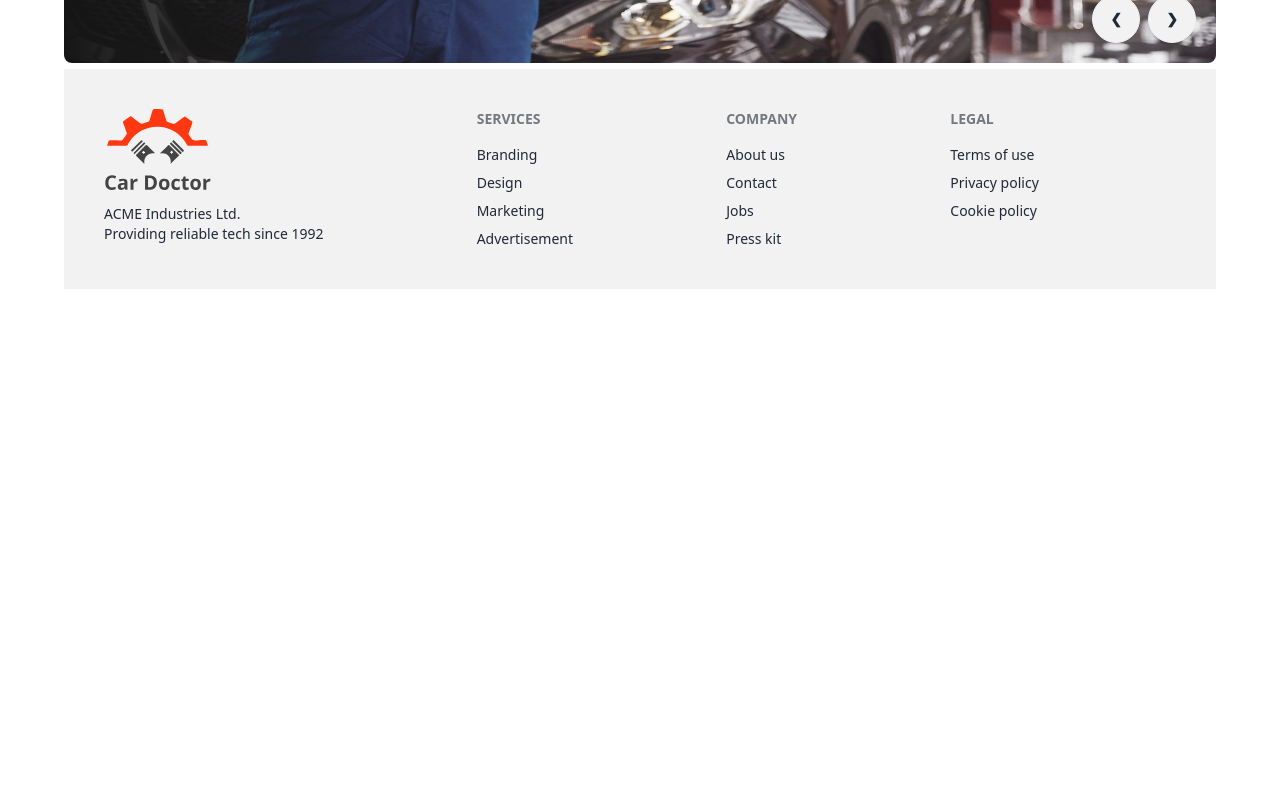
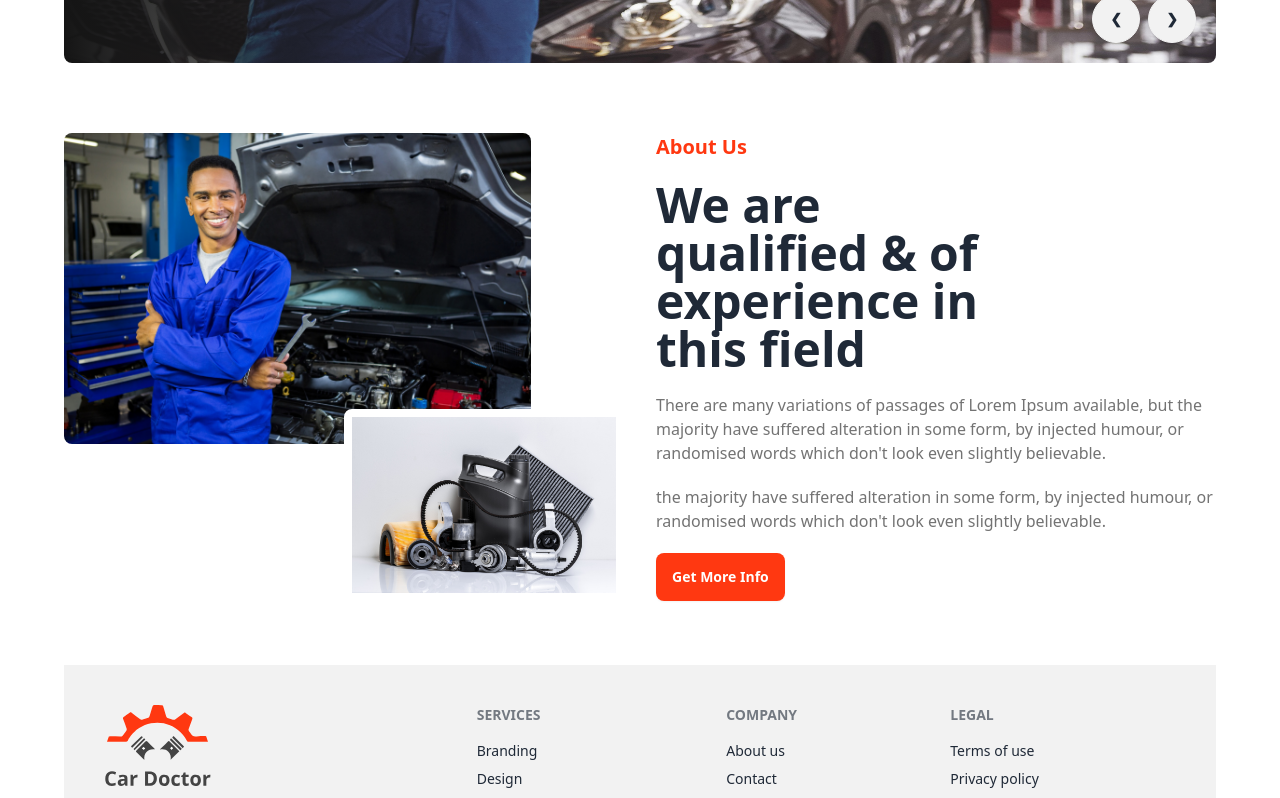
Before and after one commit to ranamiah221/cars-doctor-client, a React (Vite) app: page / in a window 1280 px wide. Shown: the part 540-1338 px from the top of the page. Before the commit the page ends 829 px from the top, so only its background shows below. Built offline with nearby package versions, Linux system fonts and the light colour scheme.

Commit message:
added about section in to the home page

```diff
--- /dev/null
+++ b/src/pages/Home/About/About.jsx
@@ -0,0 +1,21 @@
+import person from '../../../assets/images/about_us/person.jpg'
+import parts from '../../../assets/images/about_us/parts.jpg'
+const About = () => {
+    return (
+        <div className="w-full flex gap-8 my-16">
+            <div className="w-1/2 relative">
+              <img className='w-5/6 rounded-lg' src={person} alt="" />
+              <img className='w-1/2 absolute right-0 bottom-0 rounded-lg border-8 border-white' src={parts} alt="" />
+            </div>
+            <div className="w-1/2 space-y-5">
+                <h3 className='text-[#FF3811] text-xl font-bold'>About Us</h3>
+                <h2 className='text-5xl font-bold w-2/3 '>We are qualified & of experience in this field</h2>
+                <p className='text-base font-normal text-[#737373]'>There are many variations of passages of Lorem Ipsum available, but the majority have suffered alteration in some form, by injected humour, or randomised words which don't look even slightly believable. </p>
+                <p className='text-base font-normal text-[#737373]'>the majority have suffered alteration in some form, by injected humour, or randomised words which don't look even slightly believable. </p>
+                <button className="btn bg-[#FF3811] text-white border-none mr-3">Get More Info</button>
+            </div>
+        </div>
+    );
+};
+
+export default About;
--- a/src/pages/Home/Home/Home.jsx
+++ b/src/pages/Home/Home/Home.jsx
@@ -1,10 +1,12 @@
 import React from 'react';
 import Banner from '../Banner/Banner';
+import About from '../About/About';
 
 const Home = () => {
     return (
         <div>
             <Banner></Banner>
+            <About></About>
         </div>
     );
 };
```
